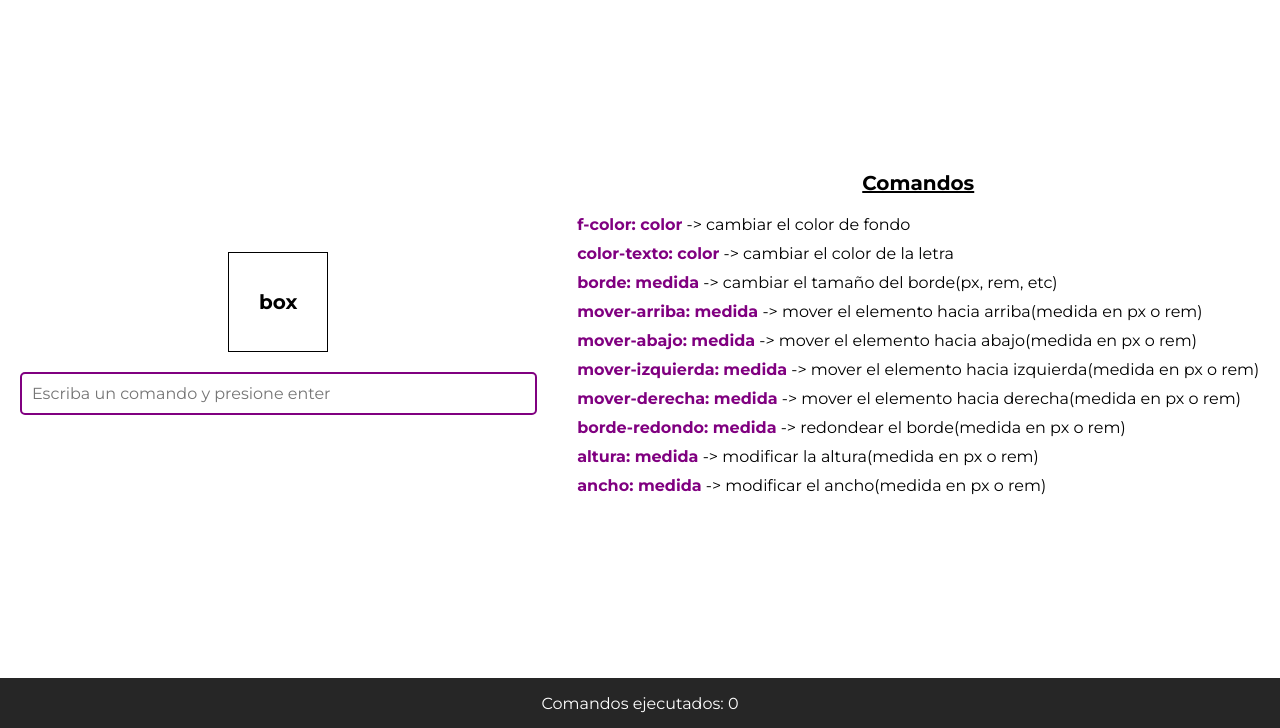
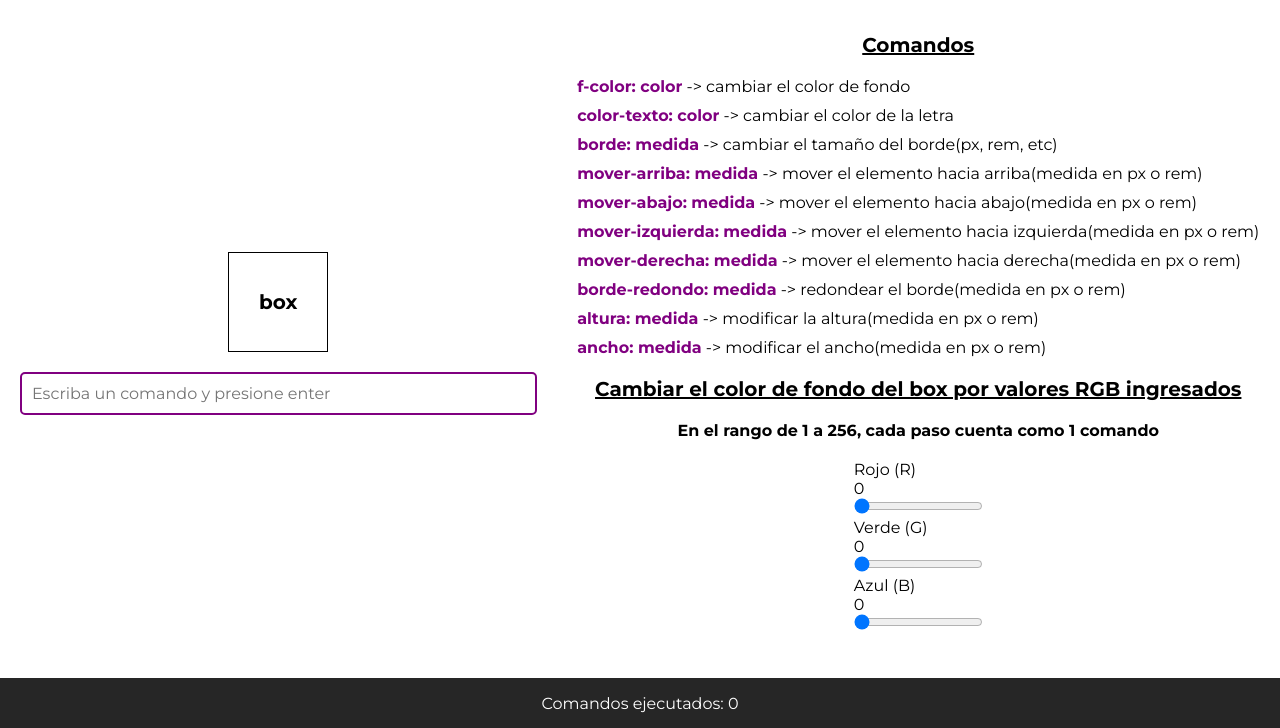
Before and after one commit to carlosBenitez0/threeInOne-Js-DOM, a plain HTML site: page index.html in a window 1280 px wide. Shown: the part 72-800 px from the top of the page. Drawn offline with Linux system fonts and the light colour scheme.

Commit message:
feat: add color picker to change box background

```diff
--- a/index.html
+++ b/index.html
@@ -99,6 +99,62 @@
               ancho(medida en px o rem)
             </li>
           </ul>
+          <h2 class="picker-title">
+            Cambiar el color de fondo del box por valores RGB ingresados
+          </h2>
+          <h4>En el rango de 1 a 256, cada paso cuenta como 1 comando</h4>
+          <div class="colorc-container">
+            <div class="rgb-container">
+              <div class="group">
+                <div>
+                  <label for="red">Rojo (R)</label>
+                  <p id="red_text">0</p>
+                </div>
+                <div>
+                  <input
+                    type="range"
+                    id="red"
+                    min="0"
+                    max="255"
+                    value="0"
+                    step="1"
+                  />
+                </div>
+              </div>
+              <div class="group">
+                <div>
+                  <label for="green">Verde (G)</label>
+                  <p id="green_text">0</p>
+                </div>
+                <div>
+                  <input
+                    type="range"
+                    id="green"
+                    min="0"
+                    max="255"
+                    value="0"
+                    step="1"
+                  />
+                </div>
+              </div>
+              <div class="group">
+                <div>
+                  <label for="blue">Azul (B)</label>
+                  <p id="blue_text">0</p>
+                </div>
+                <div>
+                  <input
+                    type="range"
+                    id="blue"
+                    min="0"
+                    max="255"
+                    value="0"
+                    step="1"
+                  />
+                </div>
+              </div>
+            </div>
+          </div>
         </div>
       </main>
       <footer class="footer-container">
```
